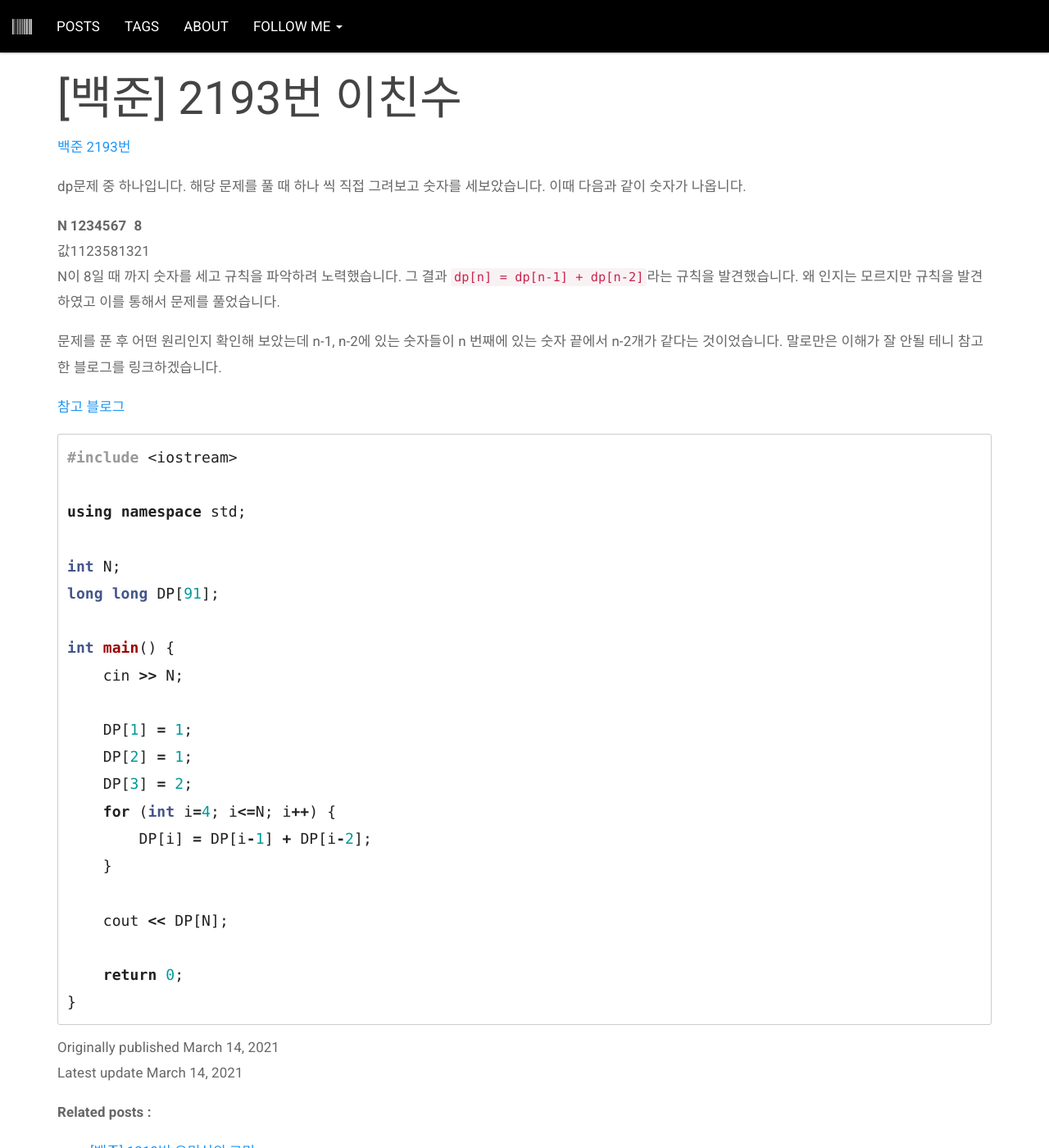
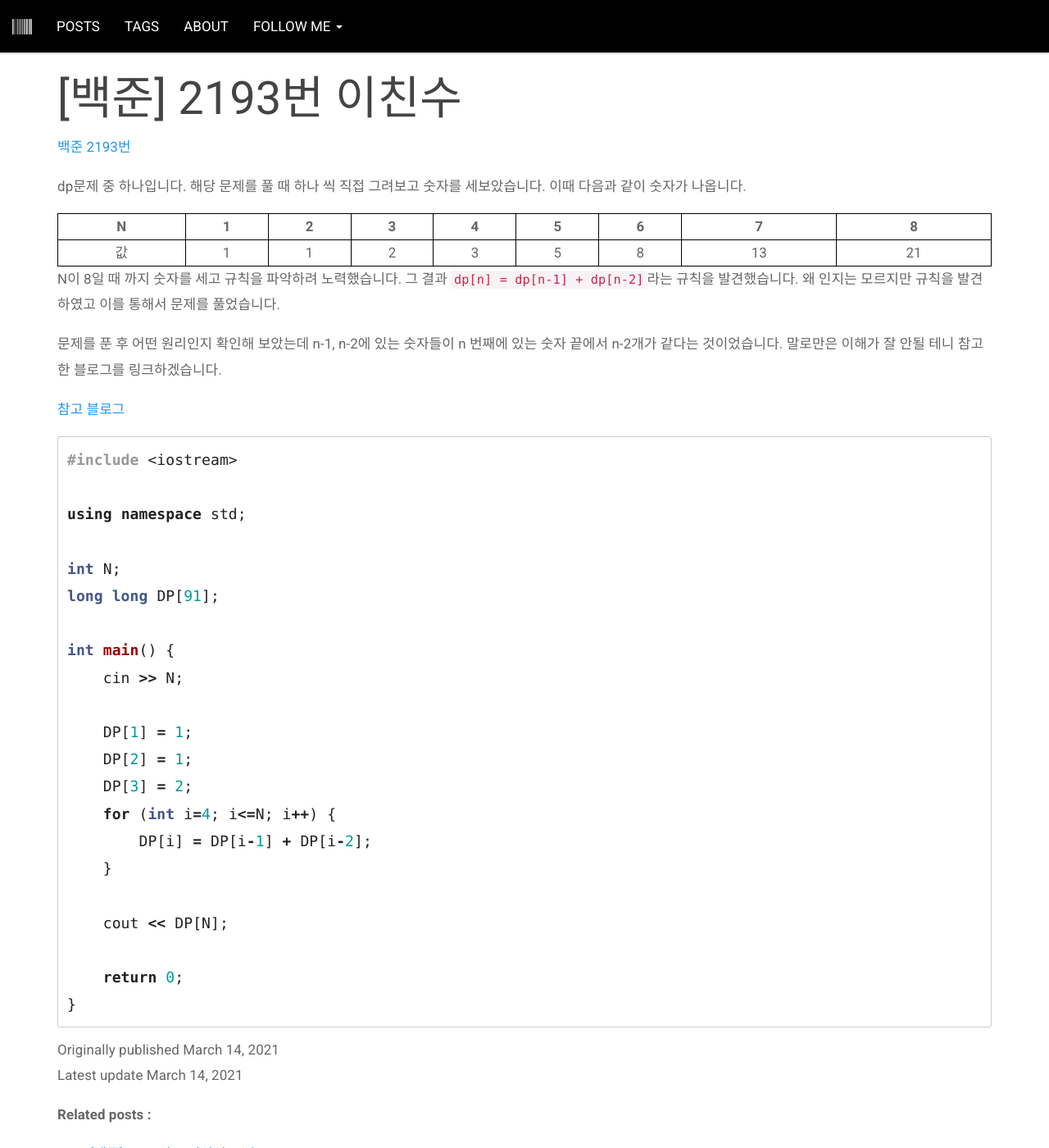
Before and after one commit to sneakstarberry/sneakstarberry.github.io, a Jekyll site: the page built from _posts/2021-03-14-nojam2193.md, in a window 1280 px wide and 1400 px high, scrolled down 468 px. Shown: the whole window at 82% size. Built offline with Jekyll 4.4.1, drawn with Linux system fonts in a browser that asks for light colours; comment, search, counter and statistics services are not loaded.

Commit message:
fix: table style

```diff
--- a/_posts/2021-03-14-nojam2193.md
+++ b/_posts/2021-03-14-nojam2193.md
@@ -18,9 +18,9 @@ noimage: true
 
 dp문제 중 하나입니다. 해당 문제를 풀 때 하나 씩 직접 그려보고 숫자를 세보았습니다. 이때 다음과 같이 숫자가 나옵니다.
 
-|N|1|2|3|4|5|6|7|8|
-|-|-|-|-|-|-|-|-|-|
-|값|1|1|2|3|5|8|13|21|
+|N| 1 | 2 | 3 | 4 | 5 | 6 | 7 | 8 |
+|:---:|:---:|:---:|:---:|:---:|:---:|:---:|:---:|:---:|
+|값| 1 | 1 | 2 | 3 | 5 | 8 | 13 | 21 |
 
 N이 8일 때 까지 숫자를 세고 규칙을 파악하려 노력했습니다. 그 결과 `dp[n] = dp[n-1] + dp[n-2]`라는 규칙을 발견했습니다. 왜 인지는 모르지만 규칙을 발견하였고 이를 통해서 문제를 풀었습니다.
 
--- a/assets/css/main.css
+++ b/assets/css/main.css
@@ -190,3 +190,12 @@ h3:before {
 pre > code {
 	font-size: 18px;
 }
+
+table{
+	width: 100%;
+	border: 1px solid black;
+}
+
+td,th {
+	border: 1px solid black;
+}
```
